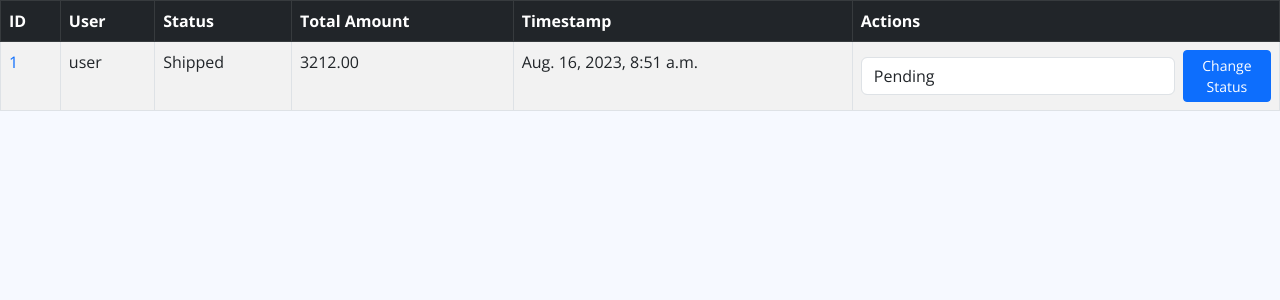
After one commit to premal16/Django-E_Commerce, a Django app: page /orders/ in a window 1280 px wide. The commit adds this page. Shown: the top 300 px of the page. Run offline with Django 4.2, Linux system fonts and the light colour scheme; data comes from the database, SQL or seed files in the repository; both versions use the stored data as it was after the commit; some libraries are stand-ins or nearby versions.

Commit message:
update with admin-view with get details of order

```diff
--- a/app/admin.py
+++ b/app/admin.py
@@ -1,7 +1,9 @@
 from django.contrib import admin
-from .models import CustomUser,UserProfile,Category,Product
+from .models import CustomUser,UserProfile,Category,Product,Order,OrderItem
 # Register your models here.
 admin.site.register(CustomUser)
 admin.site.register(UserProfile)
 admin.site.register(Category)
 admin.site.register(Product)
+admin.site.register(Order)
+admin.site.register(OrderItem)
--- a/app/models.py
+++ b/app/models.py
@@ -67,3 +67,34 @@ class Product(models.Model):
 
     def __str__(self):
         return self.label
+
+
+
+
+
+class Order(models.Model):
+    STATUS_CHOICES = (
+        ('processing', 'Processing'),
+        ('shipped', 'Shipped'),
+        ('delivered', 'Delivered'),
+    )
+
+    user = models.ForeignKey(settings.AUTH_USER_MODEL, on_delete=models.CASCADE)
+    status = models.CharField(max_length=20, choices=STATUS_CHOICES, default='processing')
+    total_amount = models.DecimalField(max_digits=10, decimal_places=2)
+    timestamp = models.DateTimeField(auto_now_add=True)
+
+
+    def __str__(self):
+        return f"Order {self.id} - {self.user}"
+
+
+
+class OrderItem(models.Model):
+    order = models.ForeignKey(Order, on_delete=models.CASCADE)
+    product = models.ForeignKey(Product, on_delete=models.CASCADE)
+    quantity = models.PositiveIntegerField()
+    price = models.DecimalField(max_digits=10, decimal_places=2)
+
+    def __str__(self):
+        return f"Item for Order {self.order_id} - {self.product.label}"
--- a/app/urls.py
+++ b/app/urls.py
@@ -15,6 +15,9 @@ urlpatterns = [
     path('products/<int:product_id>/', views.product_detail, name='product-detail'),
     path('products/<int:product_id>/delete/', views.product_delete, name='product-delete'),
     path('add_product/', views.add_product, name='add_product'),
+    path('orders/', views.OrderListView.as_view(), name='admin-order-list'),
+    path('orders/<int:pk>/', views.OrderDetailView.as_view(), name='admin-order-detail'),
+    path('order/<int:order_id>/change-status/', views.change_order_status, name='admin-order-change-status'),
 
 
 ]
--- a/app/views.py
+++ b/app/views.py
@@ -1,6 +1,6 @@
 from django.shortcuts import render,redirect
 from django.contrib.auth import get_user_model
-from .models import CustomUser,UserProfile,Product
+from .models import CustomUser,UserProfile,Product,Order
 from django.contrib.auth import authenticate
 from django.contrib.auth import authenticate, login as auth_login
 from django.contrib.auth import logout
@@ -9,6 +9,7 @@ from django.contrib import messages
 from django.contrib.auth.decorators import login_required
 from django.shortcuts import render, get_object_or_404
 from .forms import ProductForm
+from django.views.generic import ListView, DetailView
 
 @login_required(login_url='login/')
 def homePage(request):
@@ -160,3 +161,24 @@ def add_product(request):
     else:
         form = ProductForm()
     return render(request, 'add_product.html', {'form': form})
+
+
+
+class OrderListView(ListView):
+    model = Order
+    template_name = 'order_list.html'
+    context_object_name = 'orders'
+
+class OrderDetailView(DetailView):
+    model = Order
+    template_name = 'order_detail.html'
+    context_object_name = 'order'
+
+def change_order_status(request, order_id):
+    order = get_object_or_404(Order, pk=order_id)
+    if request.method == 'POST':
+        new_status = request.POST.get('new_status')
+        if new_status:
+            order.status = new_status
+            order.save()
+    return redirect('admin-order-list')
--- a/templates/index.html
+++ b/templates/index.html
@@ -491,6 +491,12 @@
         </a>
       </li><!-- End Register Page Nav -->
 
+      <li class="nav-item">
+        <a class="nav-link collapsed" href="{% url 'admin-order-list' %}">
+          <i class="bi bi-card-list"></i>
+          <span>Order List</span>
+        </a>
+      </li><!-- End Register Page Nav -->
 
 
 <li class="nav-item">
--- /dev/null
+++ b/templates/order_list.html
@@ -0,0 +1,71 @@
+
+<!DOCTYPE html>
+<html lang="en">
+
+<head>
+{% load static %}
+
+  <meta charset="utf-8">
+  <meta content="width=device-width, initial-scale=1.0" name="viewport">
+
+  <meta content="" name="description">
+  <meta content="" name="keywords">
+  <link rel="stylesheet" type="text/css" href="{% static 'assets/css/style.css' %}">
+  <!-- Favicons -->
+  <link href="{% static 'assets/img/favicon.png' %}" rel="icon">
+  <link href="{% static 'assets/img/apple-touch-icon.png' %}" rel="apple-touch-icon">
+
+  <!-- Google Fonts -->
+  <link href="https://fonts.gstatic.com" rel="preconnect">
+  <link href="https://fonts.googleapis.com/css?family=Open+Sans:300,300i,400,400i,600,600i,700,700i|Nunito:300,300i,400,400i,600,600i,700,700i|Poppins:300,300i,400,400i,500,500i,600,600i,700,700i" rel="stylesheet">
+
+  <!-- Vendor CSS Files -->
+  <link href="{% static 'assets/vendor/bootstrap/css/bootstrap.min.css' %}" rel="stylesheet">
+  <link href="{% static 'assets/vendor/bootstrap-icons/bootstrap-icons.css' %}" rel="stylesheet">
+  <link href="{% static 'assets/vendor/boxicons/css/boxicons.min.css' %}" rel="stylesheet">
+  <link href="{% static 'assets/vendor/quill/quill.snow.css' %}" rel="stylesheet">
+  <link href="{% static 'assets/vendor/quill/quill.bubble.css' %}" rel="stylesheet">
+  <link href="{% static 'assets/vendor/remixicon/remixicon.css' %}" rel="stylesheet">
+  <link href="{% static 'assets/vendor/simple-datatables/style.css' %}" rel="stylesheet">
+
+  <!-- Template Main CSS File -->
+  <link href="{% static 'assets/css/style.css' %}" rel="stylesheet">
+
+</head>
+<div class="custom-order-list">
+    <table class="table table-bordered table-striped">
+        <thead class="table-dark">
+            <tr>
+                <th>ID</th>
+                <th>User</th>
+                <th>Status</th>
+                <th>Total Amount</th>
+                <th>Timestamp</th>
+                <th>Actions</th>
+            </tr>
+        </thead>
+        <tbody>
+            {% for order in orders %}
+                <tr>
+                    <td><a href="{% url 'admin-order-detail' order.pk %}" class="text-primary">{{ order.id }}</a></td>
+                    <td>{{ order.user }}</td>
+                    <td>{{ order.status }}</td>
+                    <td>{{ order.total_amount }}</td>
+                    <td>{{ order.timestamp }}</td>
+                    <td>
+                        <form class="d-flex align-items-center" method="post" action="{% url 'admin-order-change-status' order.pk %}">
+                            {% csrf_token %}
+                            <select name="new_status" class="form-control me-2">
+                                <option value="Pending">Pending</option>
+                                <option value="Processing">Processing</option>
+                                <option value="Shipped">Shipped</option>
+                                <option value="Delivered">Delivered</option>
+                            </select>
+                            <button type="submit" class="btn btn-primary btn-sm">Change Status</button>
+                        </form>
+                    </td>
+                </tr>
+            {% endfor %}
+        </tbody>
+    </table>
+</div>
```
Also changed, not shown: templates/order_change_list.html (added, +22 -0 lines), templates/order_detail.html (added, +63 -0 lines), db.sqlite3.
